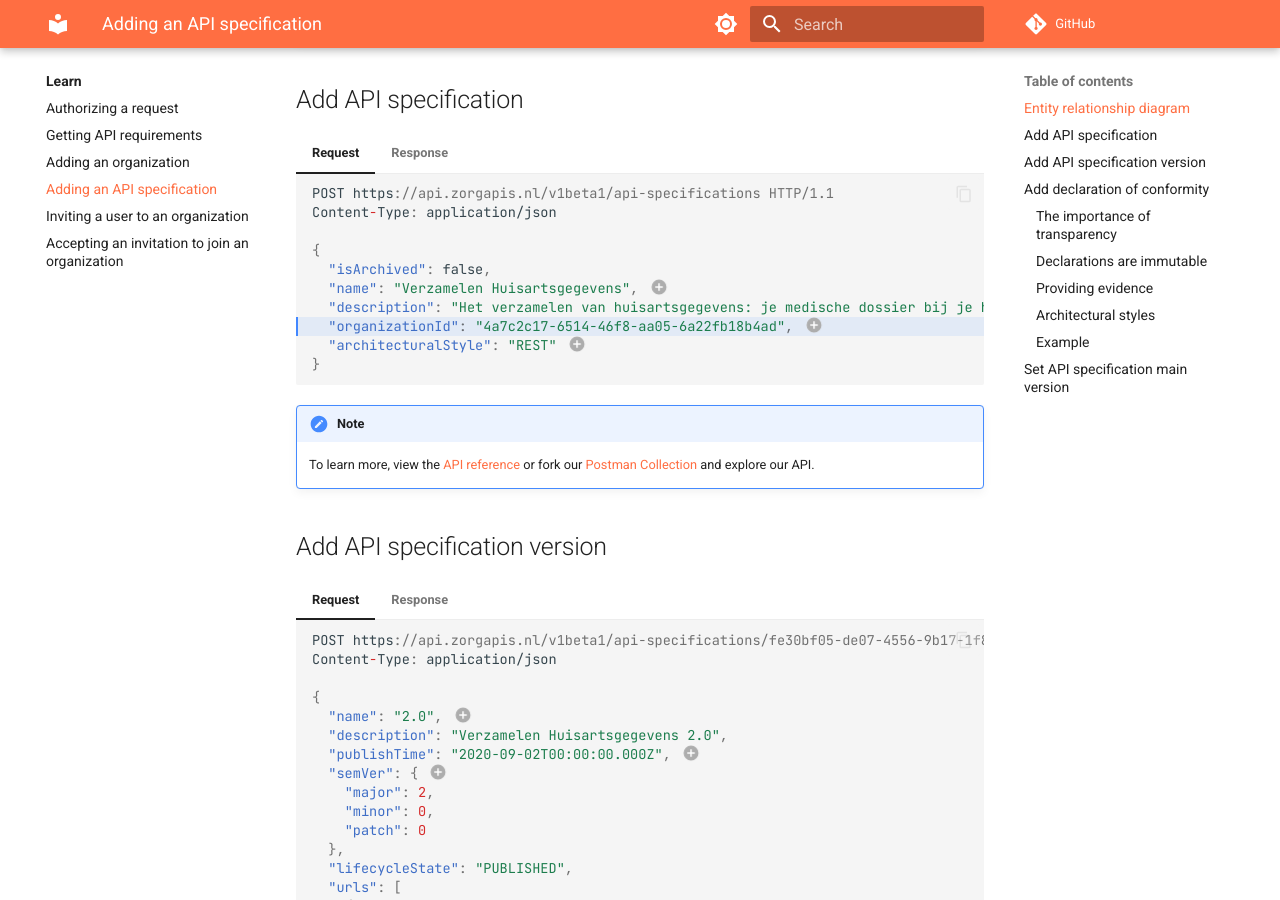
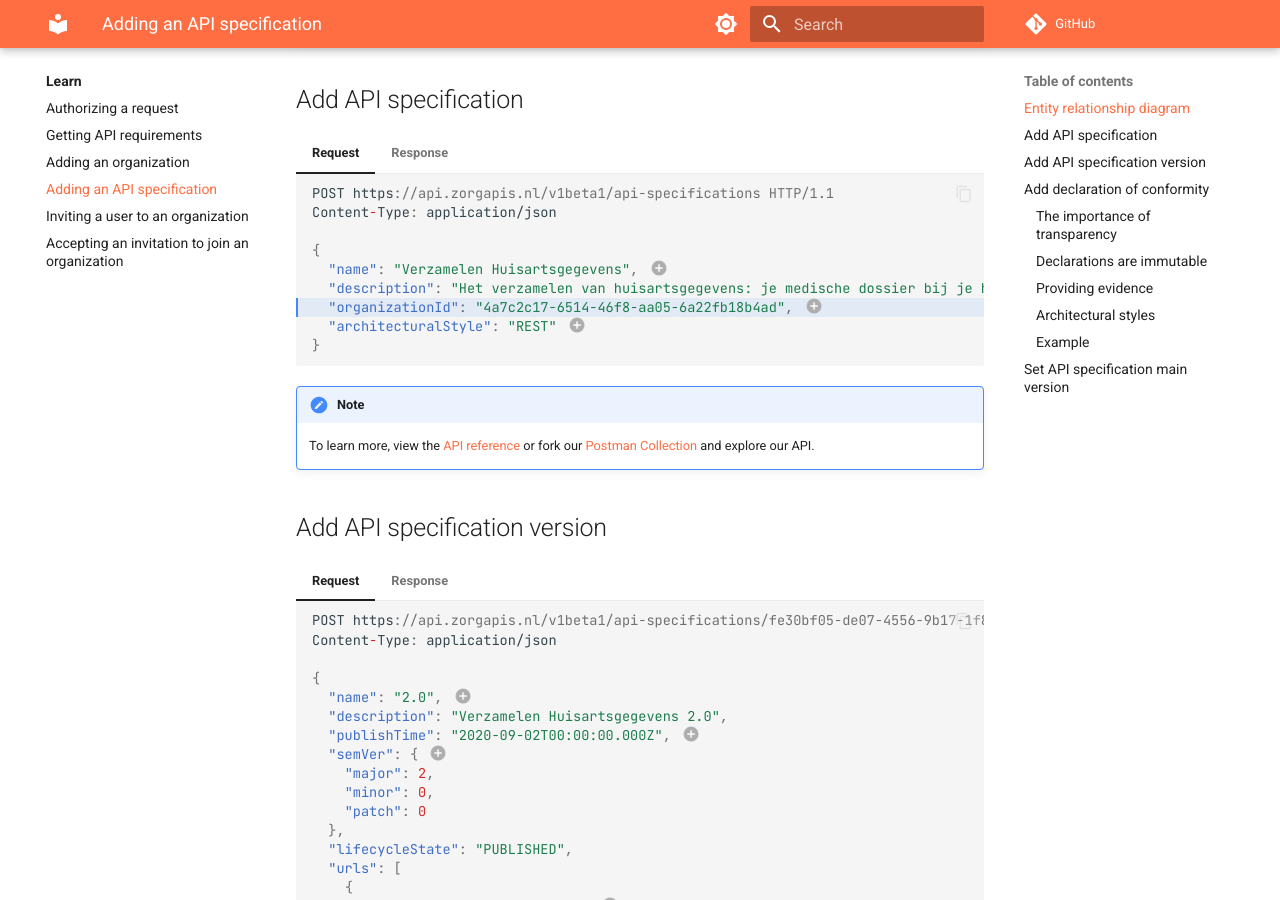
Before and after one commit to Nictiz/zorgapis-docs, an MkDocs documentation site: the page built from docs/learn/adding-an-api-specification.md, in a window 1280 px wide and 900 px high, scrolled down 892 px. Built offline with MkDocs 1.6.1 and Material for MkDocs 9.7.7, drawn with Linux system fonts in a browser that asks for light colours; comment, search, counter and statistics services are not loaded.

Commit message:
Remove property `isArchived` from code snippets

````diff
--- a/docs/learn/adding-an-api-specification.md
+++ b/docs/learn/adding-an-api-specification.md
@@ -19,7 +19,7 @@ erDiagram
 
 === "Request"
 
-    ```json hl_lines="8"
+    ```json hl_lines="7"
     POST https://api.zorgapis.nl/v1beta1/api-specifications HTTP/1.1
     Content-Type: application/json
 
@@ -34,7 +34,7 @@ erDiagram
 
 === "Response"
 
-    ```json hl_lines="5 10-13"
+    ```json hl_lines="5 9-12"
     HTTP/1.1 201 Created
     Content-Type: application/json
 
@@ -260,7 +260,7 @@ used with our
 
 === "Response"
 
-    ```json hl_lines="16-58"
+    ```json hl_lines="15-57"
     HTTP/1.1 20O OK
     Content-Type: application/json
 
--- a/docs/learn/snippets/add-api-specification_request.json
+++ b/docs/learn/snippets/add-api-specification_request.json
@@ -1,5 +1,4 @@
 {
-  "isArchived": false,
   "name": "Verzamelen Huisartsgegevens", // (1)!
   "description": "Het verzamelen van huisartsgegevens: je medische dossier bij je huisarts.",
   "organizationId": "4a7c2c17-6514-46f8-aa05-6a22fb18b4ad", // (2)!
--- a/docs/learn/snippets/add-api-specification_response.json
+++ b/docs/learn/snippets/add-api-specification_response.json
@@ -1,6 +1,5 @@
 {
   "id": "fe30bf05-de07-4556-9b17-1f82d62fe45f", // (1)!
-  "isArchived": false,
   "name": "Verzamelen Huisartsgegevens",
   "description": "Het verzamelen van huisartsgegevens: je medische dossier bij je huisarts.",
   "organizationId": "4a7c2c17-6514-46f8-aa05-6a22fb18b4ad",
--- a/docs/learn/snippets/set-api-specification-main-version_response.json
+++ b/docs/learn/snippets/set-api-specification-main-version_response.json
@@ -1,6 +1,5 @@
 {
   "id": "fe30bf05-de07-4556-9b17-1f82d62fe45f",
-  "isArchived": false,
   "name": "Verzamelen Huisartsgegevens",
   "description": "Het verzamelen van huisartsgegevens: je medische dossier bij je huisarts.",
   "organizationId": "4a7c2c17-6514-46f8-aa05-6a22fb18b4ad",
````
